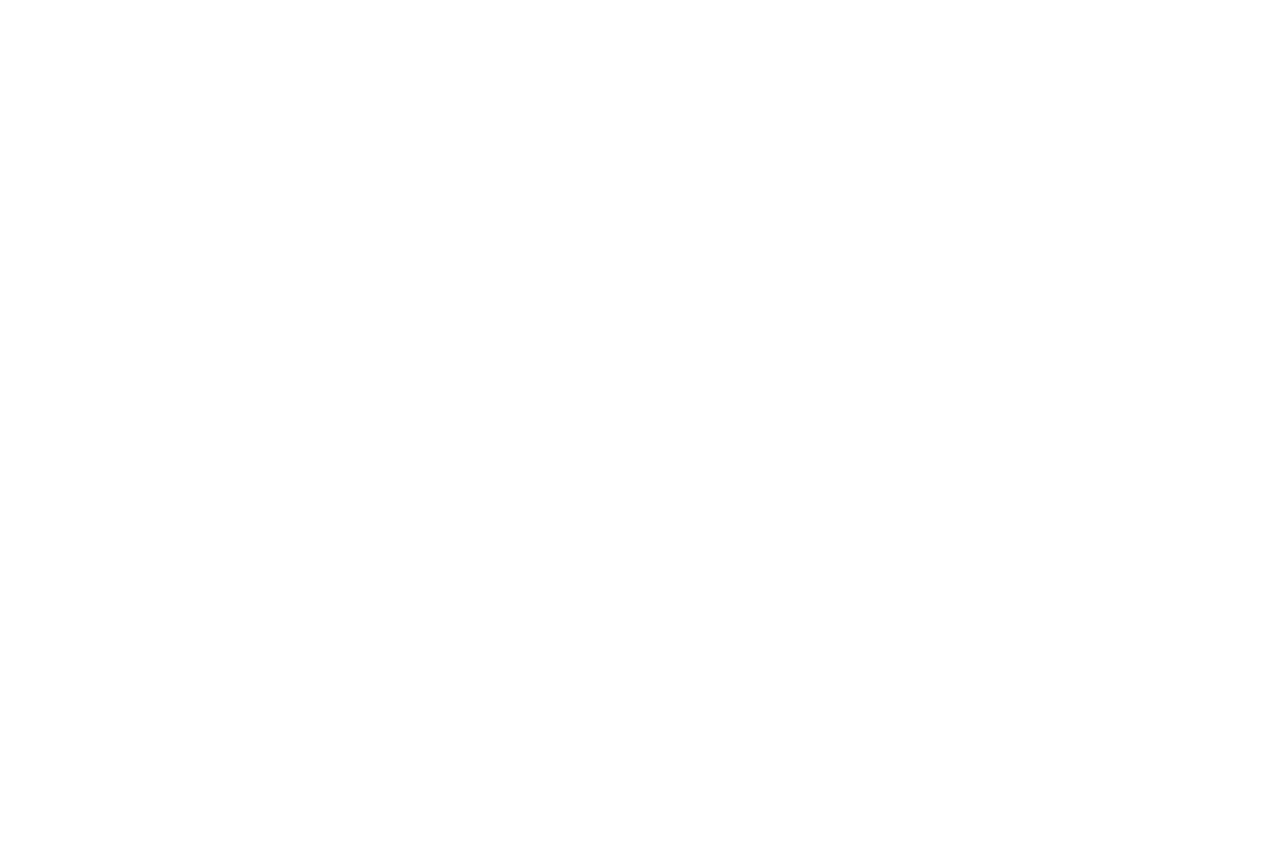
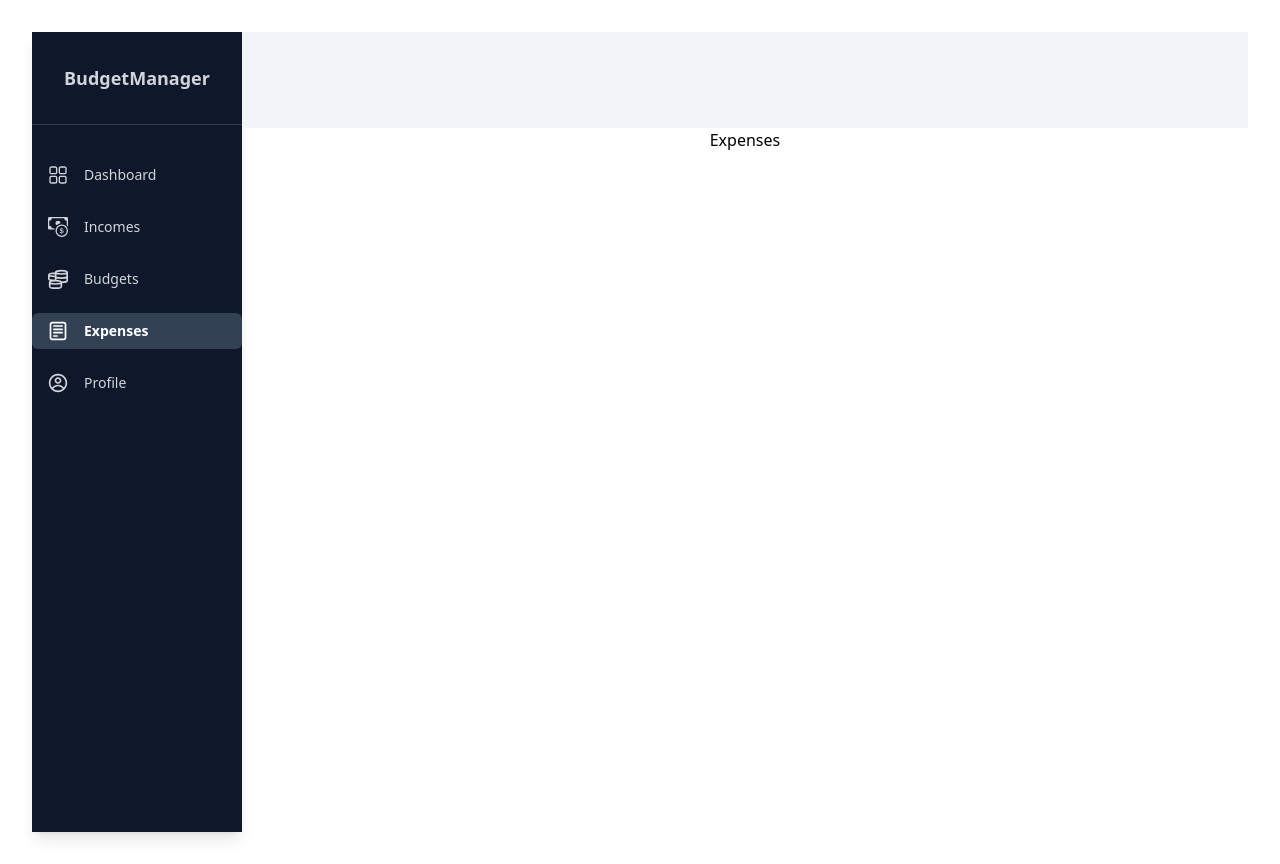
Before and after one commit to KarRzu/Budget-Manager, a React (Vite) app: page /expenses in a window 1280 px wide. Before the commit this address had no page. Before the commit the page ends 800 px from the top, so only its background shows below. Built offline with nearby package versions, Linux system fonts and the light colour scheme.

Commit message:
style: aadd style for Card component

```diff
--- a/src/App.tsx
+++ b/src/App.tsx
@@ -2,12 +2,23 @@ import { BrowserRouter, Route, Routes } from "react-router-dom";
 import "./App.css";
 import { ROUTES } from "./router/routes";
 import { Dashboard } from "./pages/Dashboard";
+import { Budgets } from "./pages/Budgets";
+import { Layout } from "./components/shared/Layout";
+import { Expenses } from "./pages/Expenses";
+import { Incomes } from "./pages/Incomes";
+import { Profile } from "./pages/Profile";
 
 function App() {
   return (
     <BrowserRouter>
       <Routes>
-        <Route path={ROUTES.dashboard} element={<Dashboard />} />
+        <Route path="/" element={<Layout />}>
+          <Route path={ROUTES.dashboard} element={<Dashboard />} />
+          <Route path={ROUTES.budgets} element={<Budgets />} />
+          <Route path={ROUTES.expenses} element={<Expenses />} />
+          <Route path={ROUTES.incomes} element={<Incomes />} />
+          <Route path={ROUTES.profile} element={<Profile />} />
+        </Route>
       </Routes>
     </BrowserRouter>
   );
--- a/src/components/shared/Layout.tsx
+++ b/src/components/shared/Layout.tsx
@@ -1,3 +1,4 @@
+import { Outlet } from "react-router-dom";
 import { Header } from "./Header";
 import { Sidebar } from "./Sidebar";
 
@@ -8,6 +9,7 @@ export function Layout() {
         <Sidebar />
         <section className="w-full">
           <Header />
+          <Outlet />
         </section>
       </section>
     </>
--- a/src/components/shared/Sidebar.tsx
+++ b/src/components/shared/Sidebar.tsx
@@ -3,7 +3,7 @@ import { CgNotes, CgProfile } from "react-icons/cg";
 import { GrMoney } from "react-icons/gr";
 import { RxDashboard } from "react-icons/rx";
 import { ROUTES } from "../../router/routes";
-import { Link, NavLink } from "react-router-dom";
+import { NavLink } from "react-router-dom";
 
 export const SidebarLinks = [
   { path: ROUTES.dashboard, name: "Dashboard", icons: RxDashboard },
--- /dev/null
+++ b/src/components/shared/card/Card.tsx
@@ -0,0 +1,10 @@
+export function Card() {
+  return (
+    <div className="w-1/4 bg-white m-6 h-40 p-6 border rounded-lg shadow-md hover:shadow-lg hover:scale-105 transition-all duration-300 cursor-pointer">
+      <div className="flex justify-center items-center flex-col h-full">
+        <h1 className="font-bold text-3xl text-gray-400">+</h1>
+        <h2 className="text-gray-600 font-medium text-lg">Create New Budget</h2>
+      </div>
+    </div>
+  );
+}
--- a/src/pages/Budgets.tsx
+++ b/src/pages/Budgets.tsx
@@ -1,3 +1,10 @@
+import { Card } from "../components/shared/card/Card";
+
 export function Budgets() {
-  return <></>;
+  return (
+    <>
+      <h1 className="p-8 text-2xl font-bold">My Budgets</h1>
+      <Card />
+    </>
+  );
 }
--- /dev/null
+++ b/src/pages/Expenses.tsx
@@ -0,0 +1,7 @@
+export function Expenses() {
+  return (
+    <>
+      <h1>Expenses</h1>
+    </>
+  );
+}
--- /dev/null
+++ b/src/pages/Incomes.tsx
@@ -0,0 +1,7 @@
+export function Incomes() {
+  return (
+    <>
+      <h1>Expenses</h1>
+    </>
+  );
+}
--- /dev/null
+++ b/src/pages/Profile.tsx
@@ -0,0 +1,7 @@
+export function Profile() {
+  return (
+    <>
+      <h1>Expenses</h1>
+    </>
+  );
+}
```
